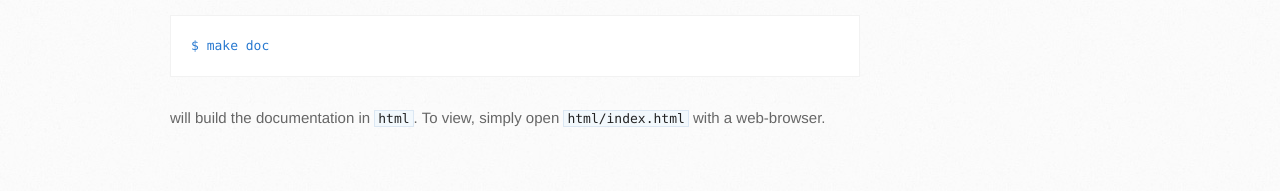
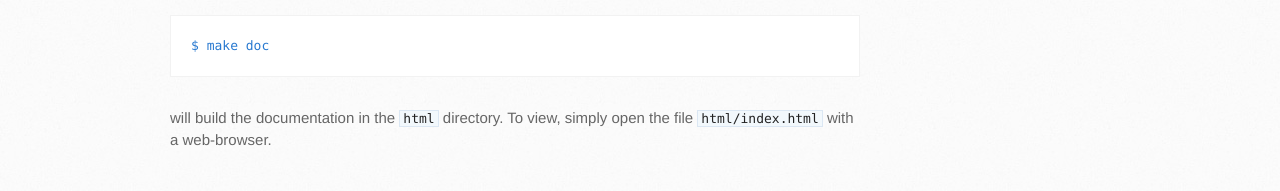
Before and after one commit to FreeON/spammpack, a Jekyll site: the page built from building.markdown, in a window 1280 px wide. Shown: the part 1424-1615 px from the top of the page. Built offline with Jekyll 4.4.1, drawn with Linux system fonts in a browser that asks for light colours.

Commit message:
More details.

```diff
--- a/building.markdown
+++ b/building.markdown
@@ -51,5 +51,5 @@ and
 
     $ make doc
 
-will build the documentation in `html`. To view, simply open `html/index.html`
-with a web-browser.
+will build the documentation in the `html` directory. To view, simply open
+the file `html/index.html` with a web-browser.
```
